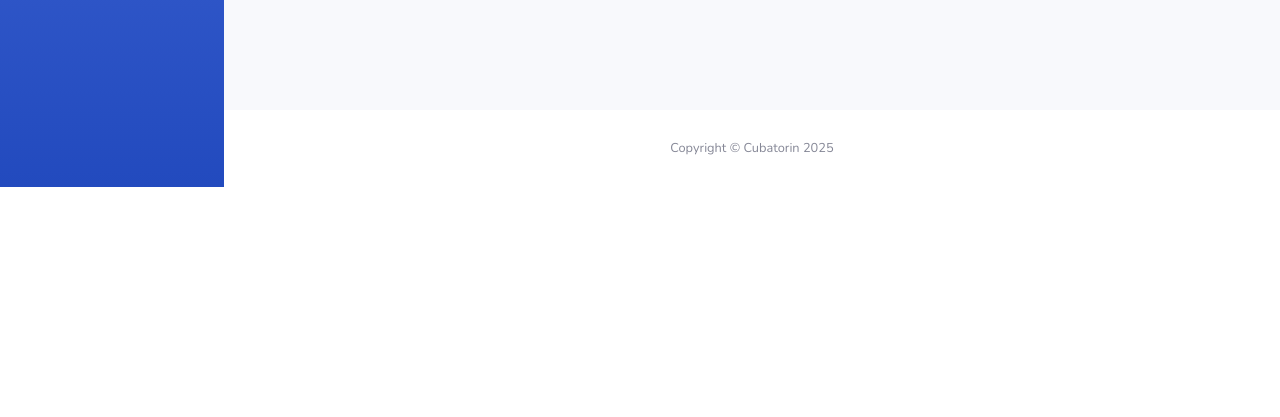
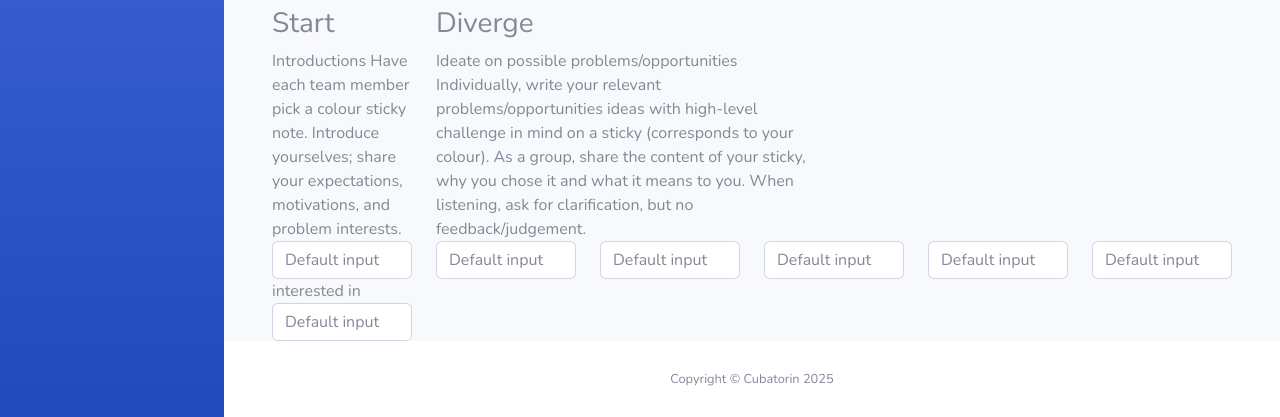
Before and after one commit to Lajellu/cubatorin-bse, a Django app: page /team/step-1/ in a window 1280 px wide. Shown: the part 613-1030 px from the top of the page. Before the commit the page ends 800 px from the top, so only its background shows below. Run offline with Django 5.2, Linux system fonts and the light colour scheme; a user stored in the database is signed in; tables that the repository leaves empty hold one stand-in row (values such as "Sample post"); some libraries are stand-ins or nearby versions.

Commit message:
Create membersAnFocus migration. Add Start and Diverge substeps of step 1

```diff
--- a/templates/core/team_step_1.html
+++ b/templates/core/team_step_1.html
@@ -13,16 +13,16 @@ INTRODUCTION
 {% endblock %}
 {% block step_input %}
 <ul>
-    <li>a</li>
-    <li>b</li>
-    <li>c</li>
+    <li>Individual expectations</li>
+    <li>Individual motivations</li>
+    <li>Individual problem interests</li>
 </ul>
 {% endblock %}
 {% block step_output %}
 <ul>
-    <li>x</li>
-    <li>y</li>
-    <li>z</li>
+    <li>Team vision</li>
+    <li>Team values</li>
+    <li>Problem/opportunity focus area</li>
 </ul>
 {% endblock %}
 
@@ -37,5 +37,51 @@ https://picsum.photos/1000/500
             allow="autoplay; fullscreen; picture-in-picture" allowfullscreen></iframe>
     </div>
 </div>
-somethin
+
+
+<div class="container">
+    <div class="row">
+        <div class="col-2">
+            <h3>Start</h3>
+            Introductions
+            Have each team member pick a colour sticky note.
+            Introduce yourselves; share your expectations, motivations, and problem interests.
+        </div>
+        <div class="col-5">
+            <h3>Diverge</h3>
+            Ideate on possible problems/opportunities
+            Individually, write your relevant problems/opportunities ideas with high-level challenge in mind on a sticky
+            (corresponds to your colour).
+
+            As a group, share the content of your sticky, why you chose it and what it means to you. When listening, ask
+            for clarification, but no feedback/judgement.
+        </div>
+    </div>
+    <div class="row">
+        <div class="col-2">
+            <input id="mem1_name" class="form-control" type="text" placeholder="Default input">
+            interested in
+            <input id="mem1_interest" class="form-control" type="text" placeholder="Default input">
+        </div>
+        <div class="col-2">
+             <input id="mem1_prob1" class="form-control" type="text" placeholder="Default input">
+        </div>
+        <div class="col-2">
+            <input id="mem1_prob2" class="form-control" type="text" placeholder="Default input">
+        </div>
+        <div class="col-2">
+            <input id="mem1_prob3" class="form-control" type="text" placeholder="Default input">
+        </div>
+        <div class="col-2">
+            <input id="mem1_prob4" class="form-control" type="text" placeholder="Default input">
+        </div>
+        <div class="col-2">
+            <input id="mem1_prob5" class="form-control" type="text" placeholder="Default input">
+        </div>
+    </div>
+
+</div>
+
+
+
 {% endblock %}
```
Also changed, not shown: core/templatetags/custom_filters.py (added, +7 -0 lines), core/migrations/0002_membersandfocus.py (added), core/templatetags/__init__.py (added).
